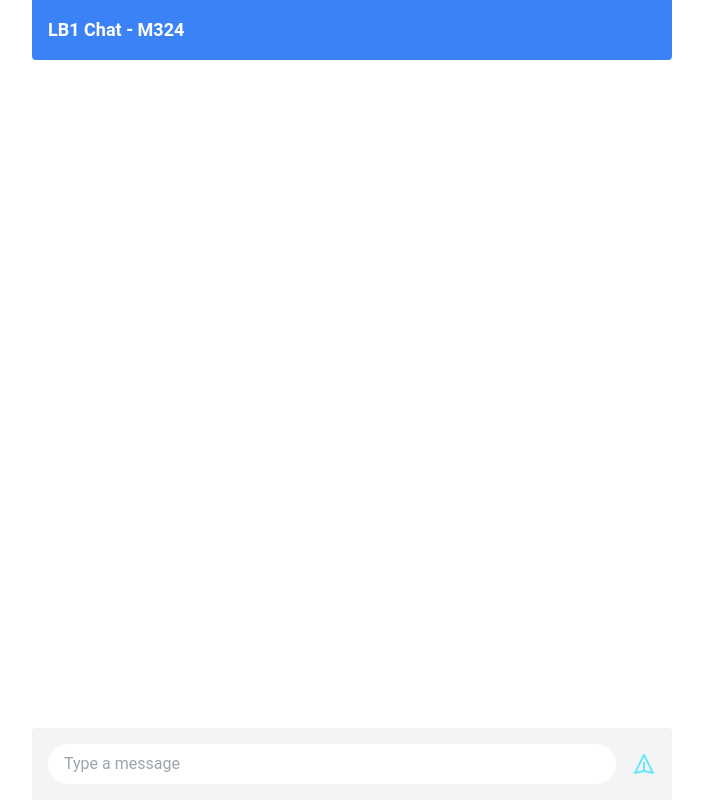
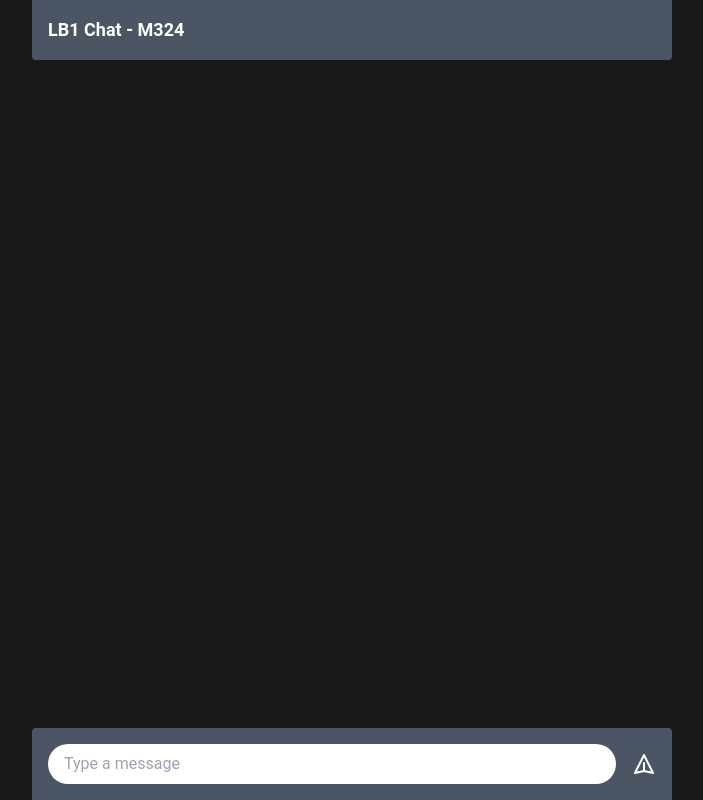
Before and after one commit to MessingerBro/MessingerBro, a website: page client/index.html in a window 1280 px wide. Shown: the whole page, without its empty margins (288-991 px from the left). Drawn offline with nearby package versions, Linux system fonts and the light colour scheme; no server answers.

Commit message:
Change the color to dark of all the chatapp in forntend

```diff
--- a/client/index.html
+++ b/client/index.html
@@ -11,20 +11,20 @@
     <script src="/script.js"></script>
   </head>
   <body>
-    <div class="w-full h-screen flex justify-center">
-      <div class="max-w-2xl w-full md:w-3/4 lg:w-2/4 bg-white flex flex-col h-full">
-        <div class="bg-blue-500 px-4 py-4 rounded-b">
+    <div class="w-full h-screen flex justify-center bg-black/90">
+      <div class="max-w-2xl w-full md:w-3/4 lg:w-2/4 flex flex-col h-full">
+        <div class="bg-gray-600 px-4 py-4 rounded-b">
           <p class="text-lg font-bold text-white">LB1 Chat - M324</p>
         </div>
         <div class="flex-grow flex flex-col justify-start p-4 gap-4 overflow-y-auto" id="messages"></div>
-        <div class="bg-gray-100 px-4 py-4 flex items-center rounded-t">
+        <div class="bg-gray-600 px-4 py-4 flex items-center rounded-t">
           <input
             id="messageInput"
             type="text"
             placeholder="Type a message"
-            class="flex-grow px-4 py-2 rounded-full border-gray-200 focus:outline-none focus:ring-2 focus:ring-cyan-300"
+            class="flex-grow px-4 py-2 rounded-full border-blue-500 focus:outline-none focus:ring-2 focus:ring-blue-300"
           />
-          <button class="ml-4 text-cyan-300 hover:text-cyan-400 focus:outline-none" id="sendButton">
+          <button class="ml-4 text-white hover:text-blue-300 focus:outline-none" id="sendButton">
             <svg
               xmlns="http://www.w3.org/2000/svg"
               class="h-6 w-6"
```
